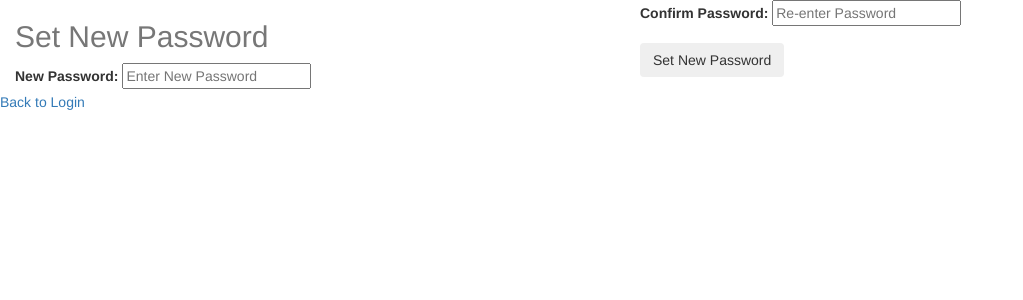
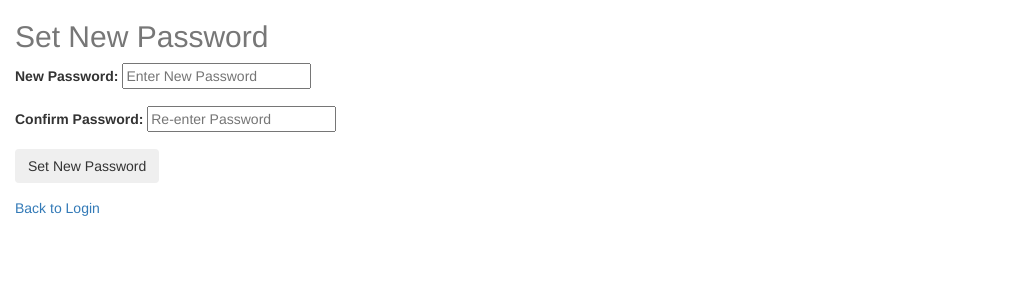
Before and after one commit to surajpatil-20/D-auth, a Django app: page /reset/1/1/ in a window 1280 px wide. Shown: the top 300 px of the page, without its empty margins (0-1023 px from the left). Run offline with Django 5.2, Linux system fonts and the light colour scheme; some libraries are stand-ins or nearby versions.

Commit message:
Update password_reset_confirm.html

```diff
--- a/authe/templates/password_reset_confirm.html
+++ b/authe/templates/password_reset_confirm.html
@@ -6,9 +6,9 @@
   <div class="conatiner">
     <div class="col-sm-6">
         <h2 class="text-muted">Set New Password</h2>
-        <form method="POST">
+        <form method="POST" action={% url 'password_reset_confirm' %}>
             {% csrf_token %}
-            <form method="POST" action={% url 'password_reset_confirm' %}>
+            <div class="form-group">
                 <label for={{ form.password1.id_for_label }}>New Password:</label>
                 <input type ="text" name={{ form.password1.name }} class="form-control" maxlength="150" placeholder="Enter New Password" required>
                 <span class="text-danger">{{ form.password1.errors }}</span>
```
